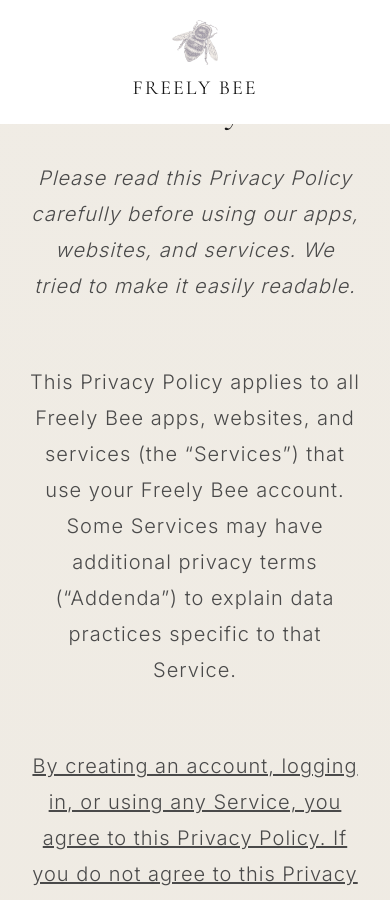
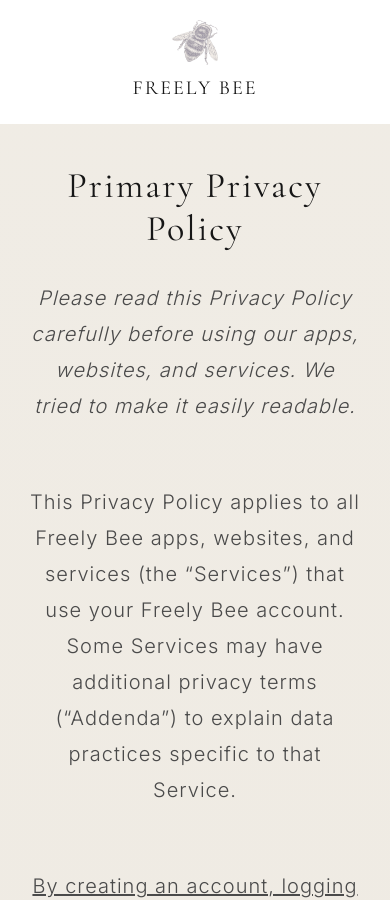
Before and after one commit to FreelyBee/freelybee.github.io, a Jekyll site: the page built from privacy.html, in a window 390 px wide and 900 px high. Built offline with Jekyll 4.4.1, drawn with Linux system fonts in a browser that asks for light colours.

Commit message:
fix: prevent header overlap on legal pages by adjusting hero section margins

```diff
--- a/assets/css/main.css
+++ b/assets/css/main.css
@@ -348,6 +348,14 @@
         padding: var(--spacing-md) 0;
     }
 
+    /* Legal pages: prevent overlap with fixed header */
+    .legal-hero {
+        margin-top: 0; /* override base -80px */
+    }
+    .legal-hero .hero-content {
+        transform: none; /* avoid upward shift on mobile */
+    }
+
     .grid {
         grid-template-columns: 1fr;
         gap: var(--spacing-sm);
--- a/privacy.html
+++ b/privacy.html
@@ -4,7 +4,7 @@
 permalink: /privacy/
 ---
 
-<div class="hero-section">
+<div class="hero-section legal-hero">
     <div class="hero-content">
         <h1>Primary Privacy Policy</h1>
         <p><i>Please read this Privacy Policy carefully before using our apps, websites, and services. We tried to make it easily readable.</i></p>
--- a/terms.html
+++ b/terms.html
@@ -4,7 +4,7 @@
 permalink: /terms/
 ---
 
-<div class="hero-section">
+<div class="hero-section legal-hero">
     <div class="hero-content">
         <h1>Primary Terms of Service</h1>
         <p><i>Please read these terms carefully before using our apps, websites, and services. We tried to make them easily readable.</i></p>
```
